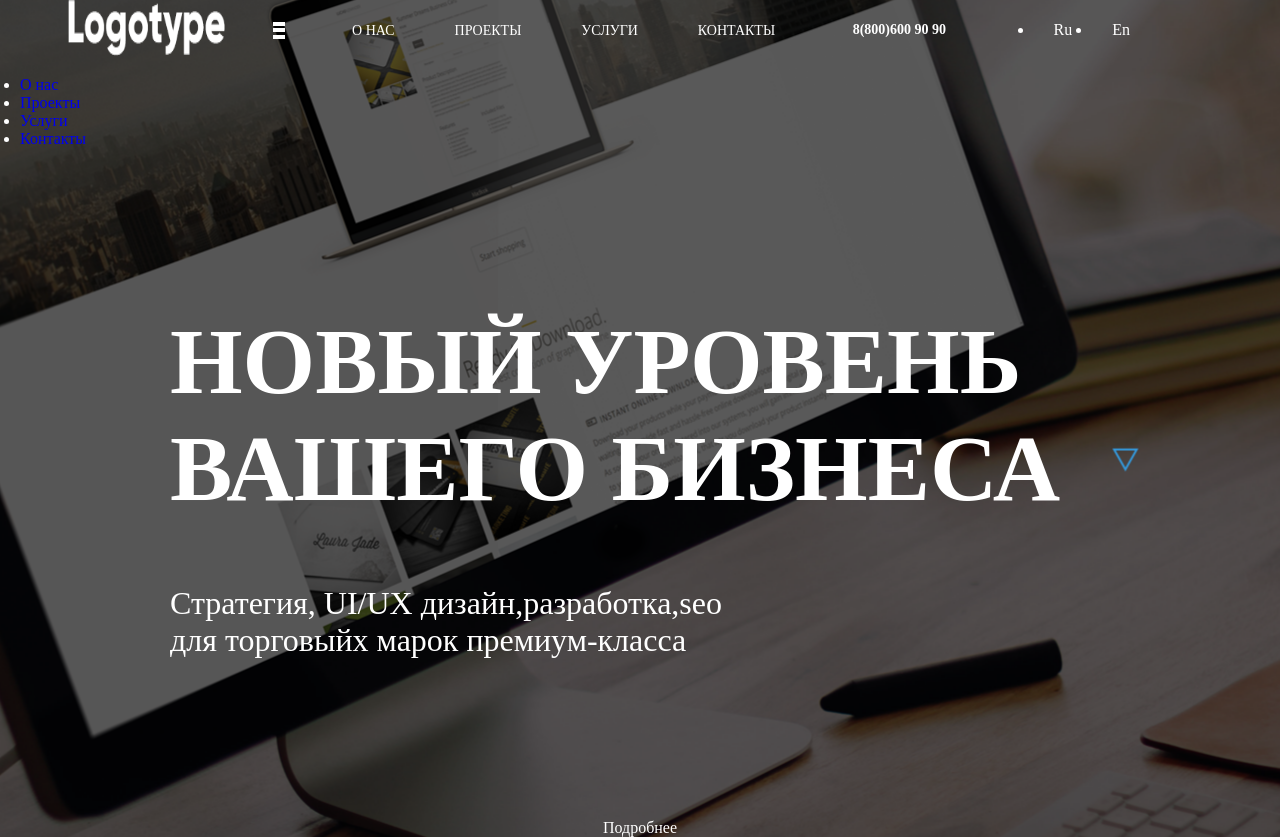
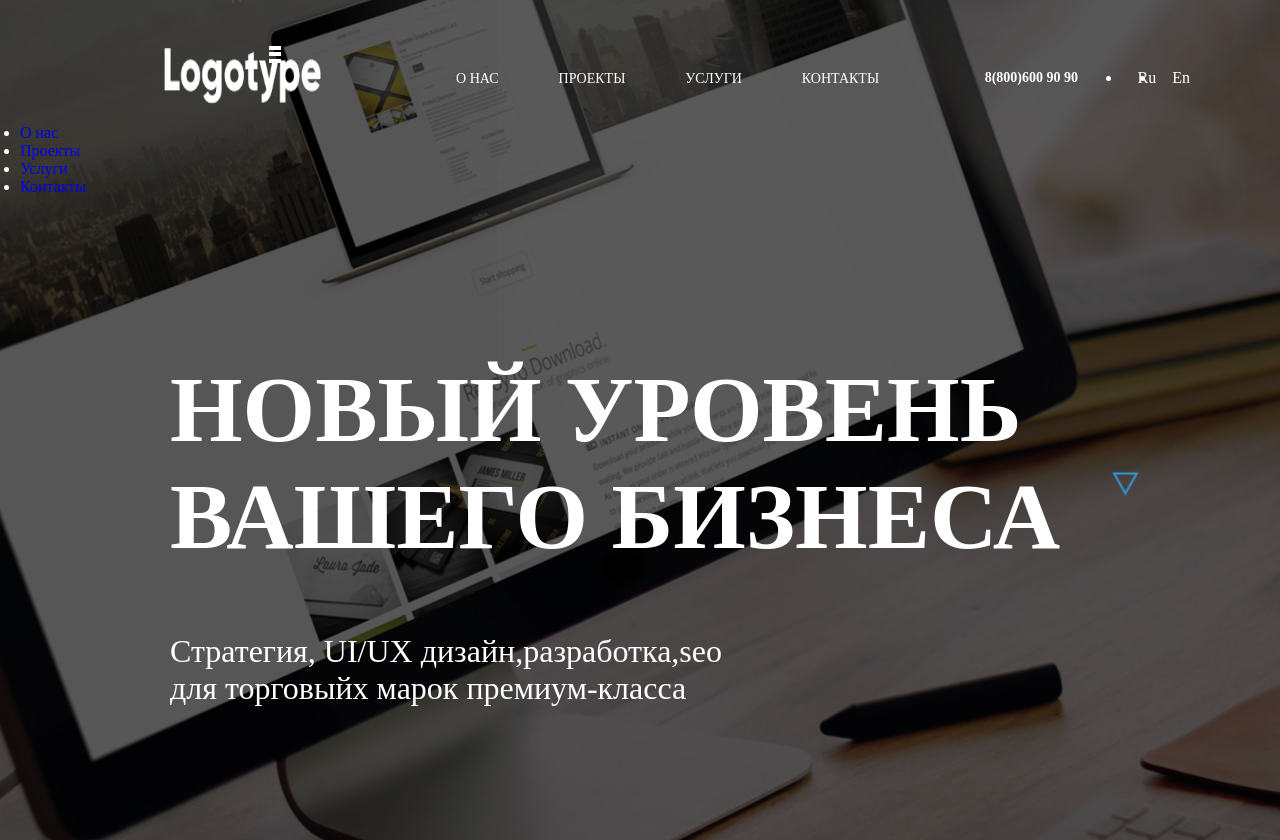
Before and after one commit to Bezuxov/maket, a website: page src/index.html in a window 1280 px wide. Shown: the top 840 px of the page. Drawn offline with nearby package versions, Linux system fonts and the light colour scheme; files that its build step writes are made by us from their sources.

Commit message:
Правка хедера

```diff
--- a/src/index.html
+++ b/src/index.html
@@ -158,9 +158,6 @@
       </div>
 
       <div class="promo-second">
-        <div class="promo-second__img">
-          <img src="img/phone.jpg" class="promo-second__img-logo" alt="img">
-        </div>
         <div class="promo-second__text">
           <h3 class="promo-second__text-title">Тинькофф Банк</h3>
         <ul class="promo-second__list">
@@ -172,6 +169,9 @@
       </div>
         <div class="promo-second__btn">
           <a href="#" class="btn-second">Смотреть проект</a>
+        </div>
+        <div class="promo-second__img">
+          <img src="img/phone.jpg" class="promo-second__img-logo" alt="img">
         </div>
       </div>
 
--- a/src/less/blocks/page-header/language-slider.less
+++ b/src/less/blocks/page-header/language-slider.less
@@ -1,16 +1,19 @@
 .language-slider{
-  padding-left: 20px;
-  padding-right: 20px;
+  position: relative;;
+  margin-top: 1.5em;
+  margin-left: 3em;
+  padding-top: 1.5em;
 }
 
 .language-slider__list{
+  position: inherit;
   .row;
-  padding-left: 20px;
-  padding-right: 20px;
 }
 
 .language-slider__link{
+  text-decoration: none;
+  user-select:none;
+  position: inherit;
   color: @white;
-  padding-left: 20px;
-  padding-right: 20px;
+  padding-left: 1em;
 }
--- a/src/less/blocks/page-header/main-nav.less
+++ b/src/less/blocks/page-header/main-nav.less
@@ -7,7 +7,7 @@
 @media (max-width:  @screen-xl){
   .main-nav{
     display: none;
-    padding: 0;
+    padding: 10;
   }
 }
 
@@ -30,6 +30,12 @@
   padding-bottom: 17.5px;
 }
 
+.main-nav{
+  padding-top: 1.5em;
+  padding-left: 5em;
+  margin-top: 1.5em;
+  margin-left: 5em;
+}
 
 .main-nav__item {
   list-style: none;
--- a/src/less/blocks/page-header/page-header.less
+++ b/src/less/blocks/page-header/page-header.less
@@ -28,15 +28,19 @@
   }
 }
 
-.page-header__contacts a{
+.page-header__contacts{
+  position: relative;
+  margin-top: 1.5em;
+  margin-left: 5em;
+  padding-top: 1.5em;
+}
+
+.page-header__phone{
+  position: inherit;
   font-size: 14px;
   line-height: 28px;
   font-weight: 600;
   color: @white;
-  &-phone {
-    font-size: 18px;
-    line-height: 24px;
-  }
 }
 
 @media (max-width:@screen-xl){
--- a/src/less/blocks/page-header/site-logo.less
+++ b/src/less/blocks/page-header/site-logo.less
@@ -5,15 +5,19 @@
     flex: 0 0 100%;
     width: 265px;
     height: 56px;
+    margin-top: 1.5em;
     padding-left: 10em;
     padding-right: 10em;
   }
 }
 
 .main-logo {
-    display: inline-block;
-    width: 205px;
-    height: 56px;
-    padding-left: 1.5em;
-    padding-right: 1.5em;
+  position: relative;
+  display: inline-block;
+  width: 205px;
+  height: 56px;
+  margin-top: 1.5em;
+  margin-left: 3em;
+  padding-left: 1.5em;
+  padding-right: 1.5em;
 }
--- a/src/less/blocks/recall.less
+++ b/src/less/blocks/recall.less
@@ -3,3 +3,7 @@
   padding: 30px;
   font-size: 30px;
 }
+
+.recall-slaider{
+  .row;
+}
--- a/src/less/global/variables.less
+++ b/src/less/global/variables.less
@@ -2,7 +2,7 @@
 
 @black:                 #000;
 @white:                 #fff;
-@yellow:                #fcd300;
+@yellow:                #fdd400;
 @gray-darker:           #303030;
 @gray-dark             #bdcbd7;
 @gray-light:            #f1f2f2;
```
